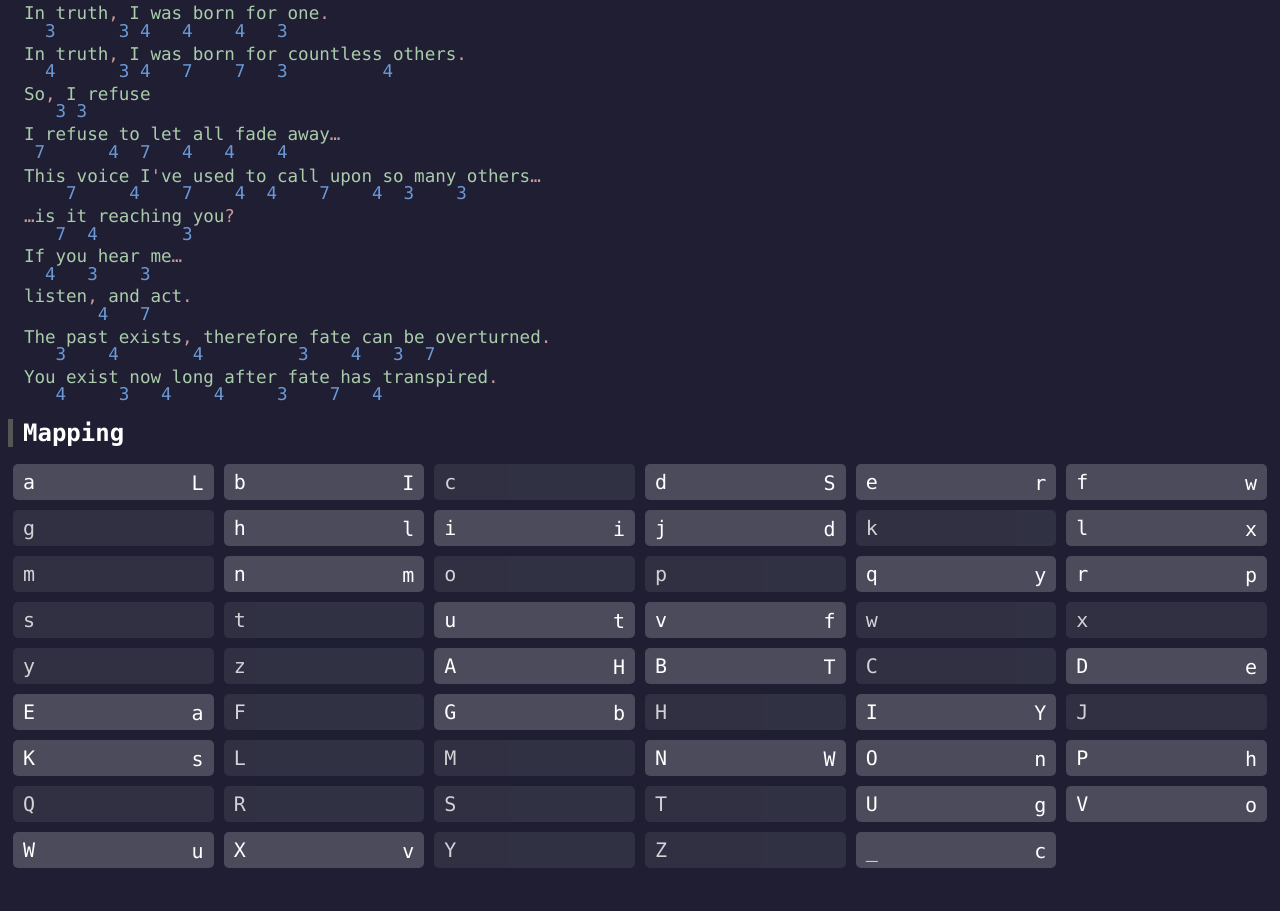
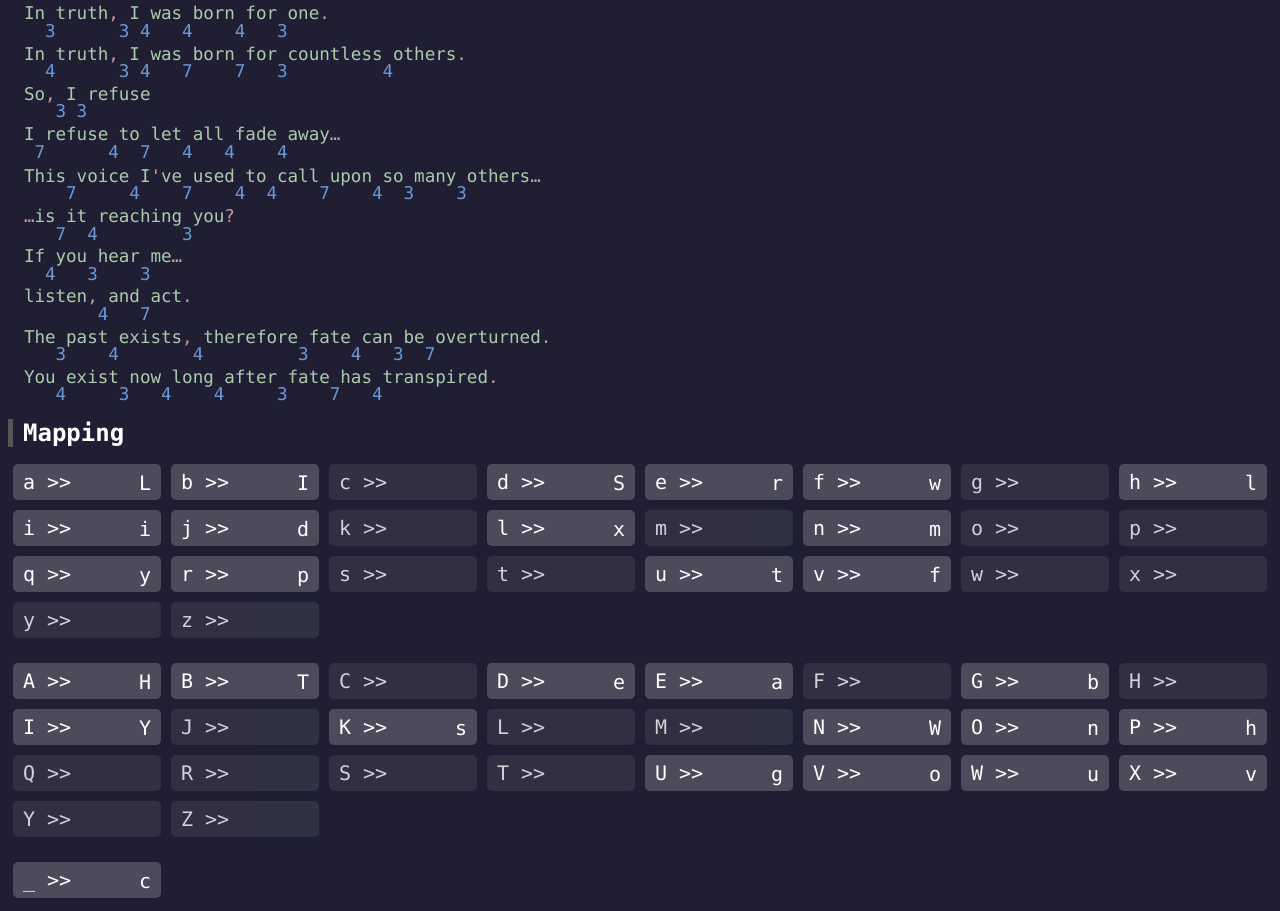
Before and after one commit to tiger2005/arcaea-arg, a plain HTML site: page index.html in a window 1280 px wide. Shown: the part 456-1367 px from the top of the page. Before the commit the page ends 1337 px from the top, so only its background shows below. Drawn offline with Linux system fonts and the light colour scheme.

Commit message:
Add files via upload

```diff
--- a/index.css
+++ b/index.css
@@ -74,7 +74,7 @@ span.number {
   color: #7db8ffcc;
 }
 
-.map {
+.map > div {
   display: flex;
   align-content: flex-start;
   flex-flow: row wrap;
@@ -115,7 +115,7 @@ span.number {
   width: 1em;
   text-align: right;
   font-size: inherit;
-  color: white;
+  color: inherit;
   border: 0;
   padding: 0;
 }
--- a/index.js
+++ b/index.js
@@ -92,10 +92,11 @@ const changeValue = (ch, val) => {
 }
 
 const initMap = () => {
-  let rev = '';
+  let rev = '<div>';
   for (let x in decMap)
     if (decMap.hasOwnProperty(x))
-      rev += `<div class='item key-${x.charCodeAt()} ${decMap[x].length === 0 ? `blank` : ''}'>${x}<input maxlength='1' oninput="value=value.replace(/[^0-9A-Za-z_]/g,''); changeValue(\'${x}\', value)" value="${decMap[x]}"></div>`;
+      rev += `<div class='item key-${x.charCodeAt()} ${decMap[x].length === 0 ? `blank` : ''}'>${x} &gt;&gt;<input maxlength='1' oninput="value=value.replace(/[^0-9A-Za-z_]/g,''); changeValue(\'${x}\', value)" value="${decMap[x]}"></div> ${x === 'Z' || x === 'z' ? "</div><div style='width: 100%; height: 15px'></div><div>" : ""}`;
+  rev += '</div>';
   document.querySelector('.map').innerHTML = rev;
 };
 
@@ -162,7 +163,7 @@ textarea.addEventListener('input', (e) => {
 
 const adjustWidth = () => {
   const num = document.body.clientWidth;
-  const displays = Math.max(Math.floor(num / 200), 1);
+  const displays = Math.max(Math.floor(num / 150), 1);
   console.log(displays);
   document.body.style.setProperty('--item-percent', 'calc(' + (100 / displays) + '% - 10px)');
 };
```
